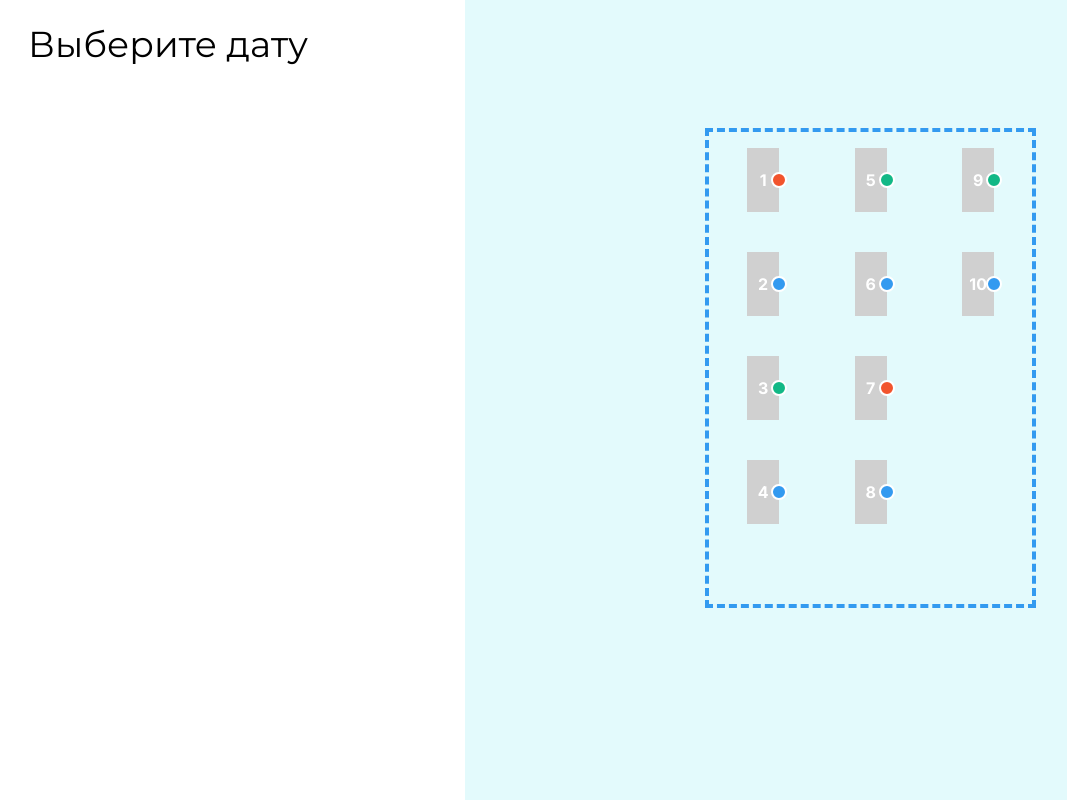
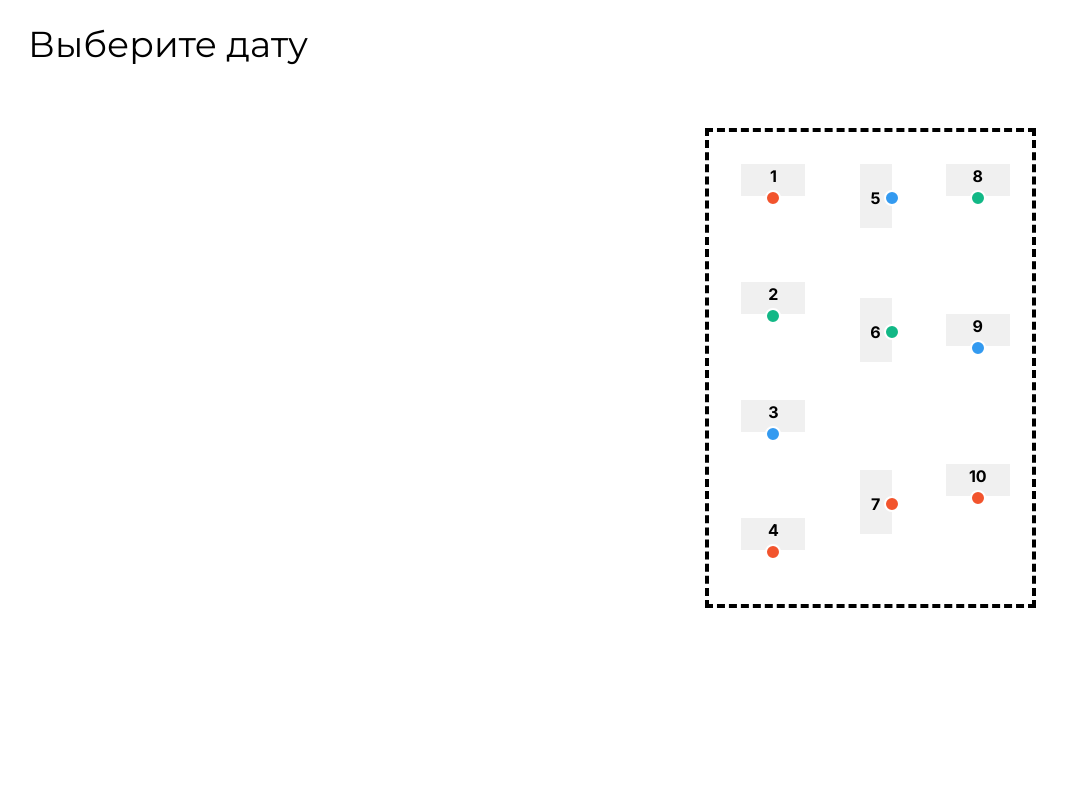
Before and after one commit to moscum/coworking-booking-client, a Next.js app: page / in a window 1280 px wide. Shown: the whole page, without its empty margins (4-1071 px from the left). Built offline with nearby package versions, Linux system fonts and the light colour scheme.

Commit message:
added Context + changed design

```diff
--- a/next.config.js
+++ b/next.config.js
@@ -1,4 +1,5 @@
 /* eslint-disable import/no-extraneous-dependencies */
+const path = require('path');
 const withBundleAnalyzer = require('@next/bundle-analyzer')({
   enabled: process.env.ANALYZE === 'true',
 });
@@ -15,3 +16,9 @@ module.exports = withBundleAnalyzer({
     APP_API: 'https://coworking-booking.herokuapp.com/api/',
   },
 });
+
+module.exports = {
+  sassOptions: {
+    includePaths: [path.join(__dirname, 'styles')],
+  },
+};
--- a/package.json
+++ b/package.json
@@ -18,10 +18,11 @@
   },
   "dependencies": {
     "axios": "^0.23.0",
+    "classnames": "^2.3.1",
     "next": "^11.1.2",
     "react": "^17.0.2",
     "react-dom": "^17.0.2",
-    "sass": "^1.42.1",
+    "sass": "^1.43.4",
     "swr": "^1.0.1"
   },
   "devDependencies": {
--- a/src/components/SideBar/SideBar.tsx
+++ b/src/components/SideBar/SideBar.tsx
@@ -1,9 +1,15 @@
 import React from 'react';
 
+// import { TableContext, ChosenContext } from '@components/Table/TableContext';
+
 export const SideBar: React.FC = () => {
+  // const [context] = useContext(TableContext);
+  // const [chosenContext] = useContext(ChosenContext);
   return (
     <div className={'bg-white flex-1 p-8 py-6'}>
       <h1 className={'text-4xl'}>Выберите дату</h1>
+      {/* <div>Номер:{context}</div>
+      <div>Выбран ли стол: {chosenContext}</div> */}
     </div>
   );
 };
--- a/src/components/Table/Table.tsx
+++ b/src/components/Table/Table.tsx
@@ -1,77 +1,77 @@
-import React, { useState } from 'react';
+import React, { useState, useContext } from 'react';
 
-interface TableProps {
-  id: number;
-  status: string;
-}
+import 'classnames';
+import { TableProps } from '@src/models/TableModel';
 
-export const Table: React.FC<TableProps> = (TableProps) => {
-  const [tableChosen, setTableChosen] = useState(TableProps.id);
+import styles from '../../styles/TablesArea.module.scss';
+import { TableContext, ChosenContext } from './TableContext';
 
-  const ChangeValue = (e: any) => {
-    setTableChosen(e.target.value);
+export const Table: React.FC<TableProps> = (props) => {
+  const [selected, setSelected] = useState(false);
+  const [context, setContext] = useContext(TableContext);
+  const [chosenContext, setChosenContext] = useContext(ChosenContext);
+  let tableStatus = `w-4 h-4 border-solid border-white border-2 rounded ${styles.disabled} `;
+  let positionStatus = '';
+  let buttonStatus = '';
+
+  const setValues = () => {
+    setSelected(!selected);
+    setContext(props.props.id);
+    setChosenContext(`${selected}`);
+    console.log(
+      'selected: ',
+      selected,
+      '   context: ',
+      context,
+      '   is table chosen: ',
+      chosenContext
+    );
   };
 
-  if (TableProps.status === 'occupied for day') {
+  if (props.props.status === 'Busy') tableStatus += 'bg-accent ';
+  else if (props.props.status === 'Partially') tableStatus += 'bg-primary ';
+  else if (props.props.status === 'Free') tableStatus += 'bg-success ';
+  // console.log(selected);
+  if (props.props.id >= '5' && props.props.id <= '7') {
+    tableStatus += 'ml-6 -mt-5';
+    positionStatus += `${styles.allVertical} `;
+    buttonStatus += styles.buttonCardVertical;
+    if (props.props.id === '6') {
+      positionStatus += styles.tall;
+    } else if (props.props.id === '7') {
+      positionStatus += styles.lastVertical;
+    }
     return (
-      <div>
+      <div className={positionStatus}>
         <button
-          className={
-            'bg-gray-2 w-8 h-16 focus:opacity-75 hover:opacity-75 text-white font-bold'
-          }
-          value={tableChosen}
-          onClick={ChangeValue}
+          className={buttonStatus}
+          value={props.props.id}
+          // onClick={() => setSelected(!selected)}
+          onClick={setValues}
         >
-          <div>
-            {TableProps.id}
-            <div
-              className={
-                'bg-accent w-4 h-4 border-solid border-white border-2 rounded absolute ml-6 -mt-5'
-              }
-            ></div>
+          <div className={styles.disabled}>
+            {props.props.id}
+            <div className={tableStatus}></div>
           </div>
         </button>
       </div>
     );
   }
-  if (TableProps.status === 'occupied for time slot') {
-    return (
-      <div>
-        <button
-          className={
-            'bg-gray-2 w-8 h-16 focus:opacity-75 hover:opacity-75 text-white font-bold'
-          }
-          value={tableChosen}
-          onClick={ChangeValue}
-        >
-          <div>
-            {TableProps.id}
-            <div
-              className={
-                'bg-success w-4 h-4 border-solid border-white border-2 rounded absolute ml-6 -mt-5'
-              }
-            ></div>
-          </div>
-        </button>
-      </div>
-    );
-  }
+  tableStatus += `ml-6 mt-0.5 `;
+  positionStatus += `${styles.allHorizontal} `;
+  if (props.props.id === '9') positionStatus += styles.thirdColumnOne;
+  else if (props.props.id === '10') positionStatus += styles.thirdColumnTwo;
   return (
-    <div>
+    <div className={positionStatus}>
       <button
-        className={
-          'bg-gray-2 w-8 h-16 focus:opacity-75 hover:opacity-75 text-white font-bold'
-        }
-        value={tableChosen}
-        onClick={ChangeValue}
+        className={styles.buttonCardHorizontal}
+        value={props.props.id}
+        // onClick={() => setSelected(!selected)}
+        onClick={setValues}
       >
-        <div>
-          {TableProps.id}
-          <div
-            className={
-              'bg-primary w-4 h-4 border-solid border-white border-2 rounded absolute ml-6 -mt-5'
-            }
-          ></div>
+        <div className={styles.disabled}>
+          {props.props.id}
+          <div className={tableStatus}></div>
         </div>
       </button>
     </div>
--- /dev/null
+++ b/src/components/Table/TableContext.tsx
@@ -0,0 +1,9 @@
+import React from 'react';
+
+export const TableContext = React.createContext<
+  [string, React.Dispatch<React.SetStateAction<string>>]
+>({} as any);
+
+export const ChosenContext = React.createContext<
+  [string, React.Dispatch<React.SetStateAction<string>>]
+>({} as any);
--- a/src/components/TablesArea/TablesArea.tsx
+++ b/src/components/TablesArea/TablesArea.tsx
@@ -1,21 +1,23 @@
 import React from 'react';
 
 import { Table } from '@src/components/Table';
+import styles from '@src/styles/TablesArea.module.scss';
+
 // import { useTables } from '@src/hooks';
 
 export const TablesArea: React.FC = () => {
   // const { tables, isValidating, error } = useTables();
   const tables = [
-    { id: 1, status: 'occupied for day' },
-    { id: 2, status: 'not occupied' },
-    { id: 3, status: 'occupied for time slot' },
-    { id: 4, status: 'occupied' },
-    { id: 5, status: 'occupied for time slot' },
-    { id: 6, status: 'not occupied' },
-    { id: 7, status: 'occupied for day' },
-    { id: 8, status: 'not occupied' },
-    { id: 9, status: 'occupied for time slot' },
-    { id: 10, status: 'occupied' },
+    { id: '1', status: 'Busy' },
+    { id: '2', status: 'Free' },
+    { id: '3', status: 'Partially' },
+    { id: '4', status: 'Busy' },
+    { id: '5', status: 'Partially' },
+    { id: '6', status: 'Free' },
+    { id: '7', status: 'Busy' },
+    { id: '8', status: 'Free' },
+    { id: '9', status: 'Partially' },
+    { id: '10', status: 'Busy' },
   ];
 
   // if (isValidating)
@@ -32,16 +34,19 @@ export const TablesArea: React.FC = () => {
   //   );
   return (
     <div className={'flex-2'}>
-      <div
-        className={'h-3/5 my-32 mx-60 border-dashed border-4 border-primary'}
-      >
-        <div
+      <div className={'h-3/5 my-32 mx-60 border-dashed border-4 border-black'}>
+        {/* <div
           className={
-            'mt-4 grid grid-flow-col grid-rows-4 grid-cols-3 justify-items-center items-center gap-x-0 gap-y-10'
+            'mt-16 grid grid-flow-col grid-rows-4 grid-cols-3 justify-items-center items-center gap-x-0 gap-y-4'
           }
-        >
+        > */}
+        <div className={styles.tableArea}>
           {tables.map((table) => (
-            <Table key={table.id} id={table.id} status={table.status} />
+            <Table
+              // className={`${styles.table}--${table.id}`}
+              key={table.id}
+              props={table}
+            />
           ))}
         </div>
       </div>
--- a/src/components/UserLayout/UserLayout.tsx
+++ b/src/components/UserLayout/UserLayout.tsx
@@ -1,13 +1,20 @@
-import React from 'react';
+import React, { useState } from 'react';
 
 import { SideBar } from '@components/SideBar';
+import { TableContext, ChosenContext } from '@components/Table/TableContext';
 import { TablesArea } from '@components/TablesArea';
 
 export const UserLayout: React.FC = () => {
+  const [context, setContext] = useState('');
+  const [chosenContext, setChosenContext] = useState('');
   return (
-    <div className={'bg-secondary h-screen flex'}>
-      <SideBar />
-      <TablesArea />
-    </div>
+    <TableContext.Provider value={[context, setContext]}>
+      <ChosenContext.Provider value={[chosenContext, setChosenContext]}>
+        <div className={'bg-white h-screen flex'}>
+          <SideBar />
+          <TablesArea />
+        </div>
+      </ChosenContext.Provider>
+    </TableContext.Provider>
   );
 };
--- /dev/null
+++ b/src/styles/TablesArea.module.scss
@@ -0,0 +1,81 @@
+.tableArea {
+  display: grid;
+  grid-template-rows: repeat(4, minmax(4rem, 100%));
+  grid-auto-flow: column;
+  width: 100%;
+  height: 100%;
+  margin-top: 2rem;
+  margin-left: 2rem;
+}
+
+.tall {
+  grid-row: 2/4;
+  grid-column: 2;
+  margin-top: 1rem;
+}
+
+.disabled {
+  pointer-events: none;
+}
+
+.lastVertical {
+  margin-top: -3rem;
+}
+
+.thirdColumnOne {
+  margin-top: 2rem;
+}
+
+.thirdColumnTwo {
+  margin-top: 4rem;
+}
+
+.buttonCardVertical {
+  width: 2rem;
+  height: 4rem;
+  font-weight: bold;
+  cursor: pointer;
+}
+
+.buttonCardHorizontal {
+  width: 4rem;
+  height: 2rem;
+  font-weight: bold;
+  cursor: pointer;
+  //  :hover {
+  //     background-color: var(--blue-2);
+  // }
+  //  :focus {
+  //     background-color: var(--blue-2);
+  // }
+}
+
+.allVertical {
+  width: 2rem;
+  height: 4rem;
+  color: var(--black);
+  background-color: var(--gray-1);
+
+  :hover {
+    background-color: var(--blue-2);
+  }
+
+  :focus {
+    background-color: var(--blue-2);
+  }
+}
+
+.allHorizontal {
+  width: 4rem;
+  height: 2rem;
+  color: var(--black);
+  background-color: var(--gray-1);
+
+  :hover {
+    background-color: var(--blue-2);
+  }
+
+  :focus {
+    background-color: var(--blue-2);
+  }
+}
```
Also changed, not shown: src/models/TableModel.ts (+7 -1 lines), 1 other file (tests, documents, lock files or other folders).
